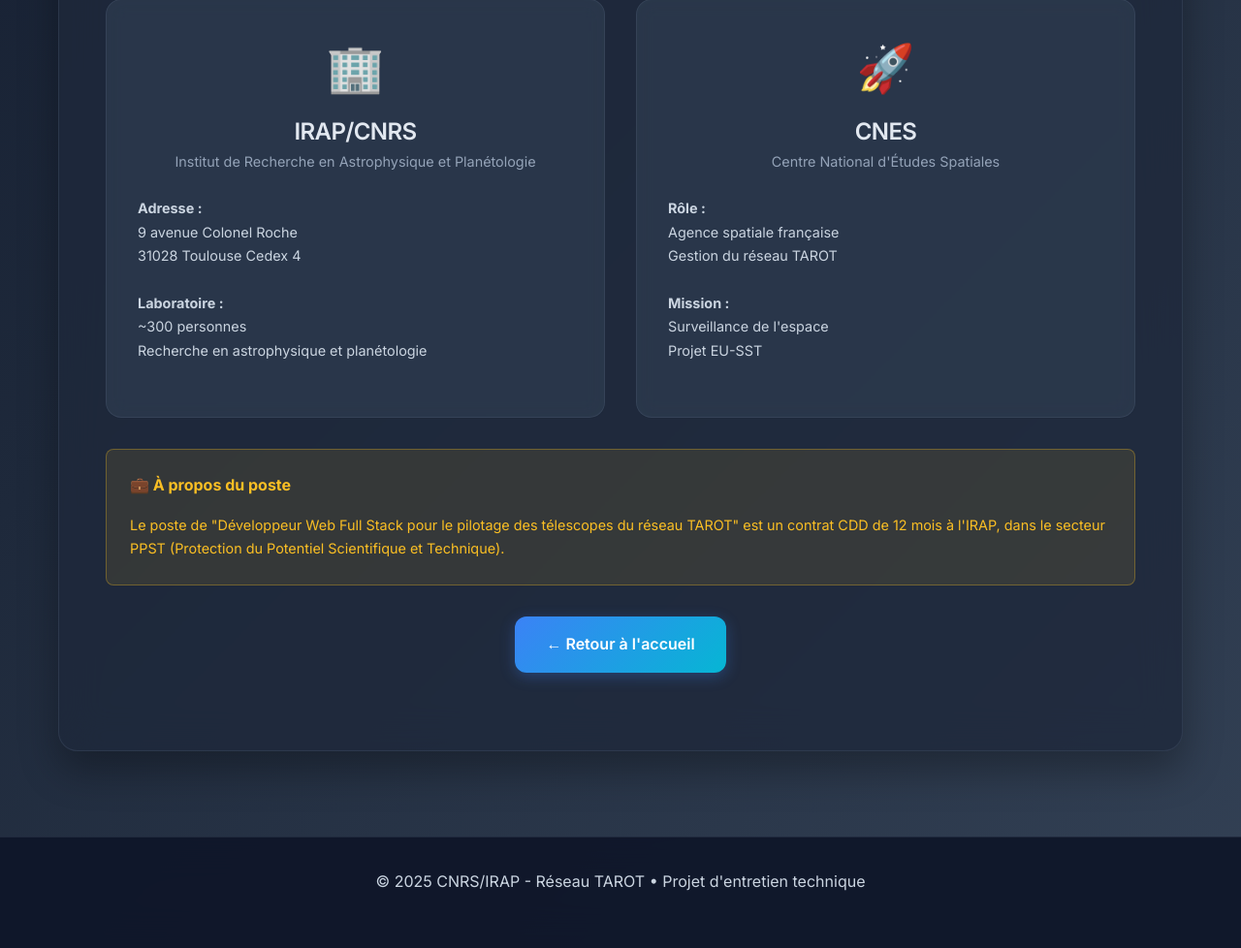
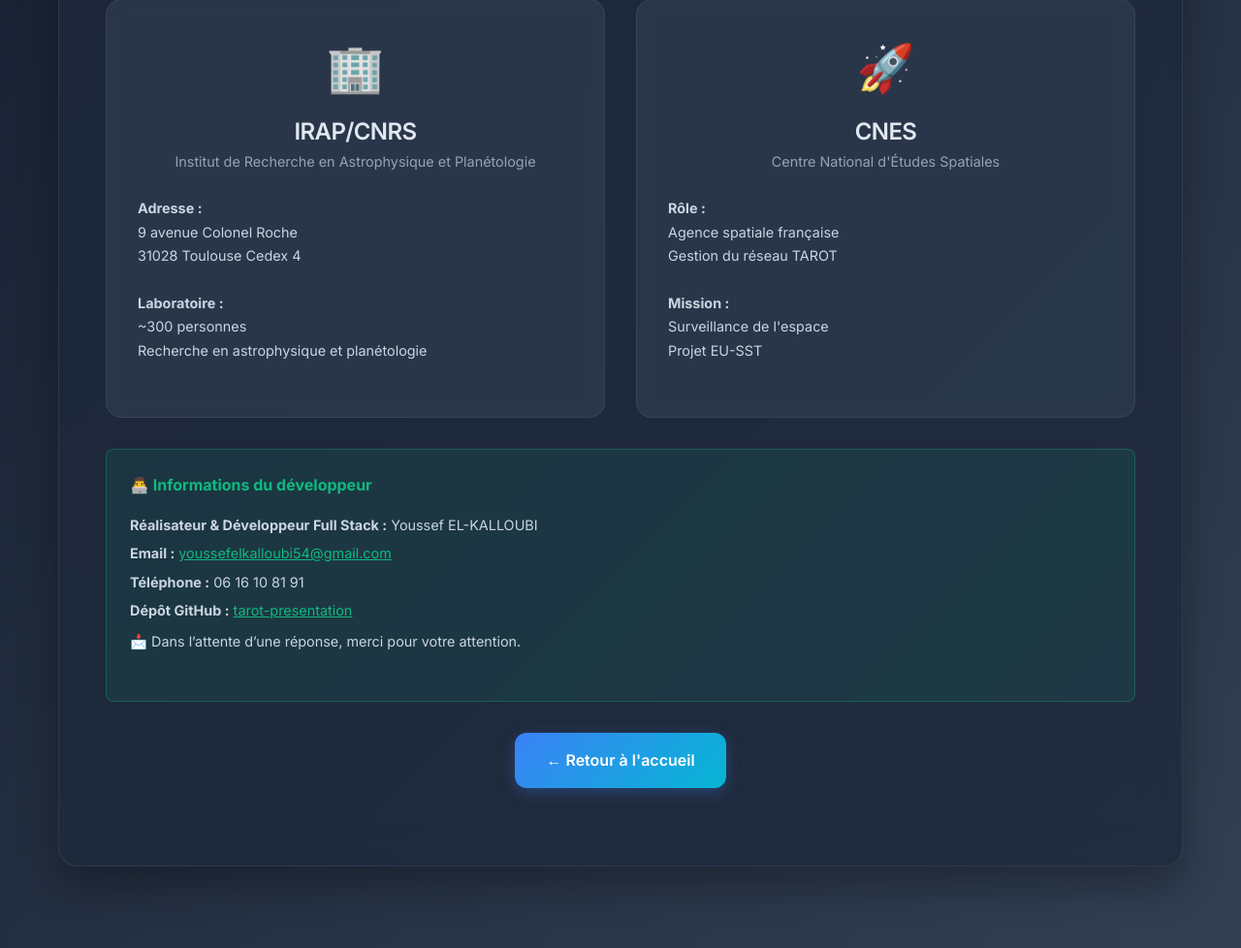
Before and after one commit to YoussefELKALLOUBI/tarot-presentation, a Django app: page /contact/ in a window 1280 px wide. Shown: the part 1193-2171 px from the top of the page at 97% size. Run offline with Django 3.2, Linux system fonts and the light colour scheme.

Commit message:
Update developer contact

```diff
--- a/presentation/templates/presentation/contact.html
+++ b/presentation/templates/presentation/contact.html
@@ -89,15 +89,16 @@
     </div>
 </div>
 
-<!-- Note sur le poste -->
-<div style="background: rgba(251, 191, 36, 0.1); border: 1px solid rgba(251, 191, 36, 0.3); padding: 1.5rem; border-radius: 8px; margin: 2rem 0;">
-    <h4 style="color: #fbbf24; margin-bottom: 1rem;">💼 À propos du poste</h4>
-    <p style="color: #fbbf24; font-size: 0.9rem; margin: 0;">
-        Le poste de "Développeur Web Full Stack pour le pilotage des télescopes du réseau TAROT"
-        est un contrat CDD de 12 mois à l'IRAP, dans le secteur PPST (Protection du Potentiel
-        Scientifique et Technique).
-    </p>
+<!-- Informations du développeur -->
+<div style="background: rgba(16, 185, 129, 0.1); border: 1px solid rgba(16, 185, 129, 0.3); padding: 1.5rem; border-radius: 8px; margin: 2rem 0;">
+    <h4 style="color: #10b981; margin-bottom: 1rem;">👨‍💻 Informations du développeur</h4>
+    <p style="font-size: 0.9rem; margin: 0.3rem 0;"><strong>Réalisateur & Développeur Full Stack :</strong> Youssef EL-KALLOUBI</p>
+    <p style="font-size: 0.9rem; margin: 0.3rem 0;"><strong>Email :</strong> <a href="mailto:youssefelkalloubi54@gmail.com" style="color: #10b981;">youssefelkalloubi54@gmail.com</a></p>
+    <p style="font-size: 0.9rem; margin: 0.3rem 0;"><strong>Téléphone :</strong> 06 16 10 81 91</p>
+    <p style="font-size: 0.9rem; margin: 0.3rem 0;"><strong>Dépôt GitHub :</strong> <a href="https://github.com/YoussefELKALLOUBI/tarot-presentation" target="_blank" style="color: #10b981;">tarot-presentation</a></p>
+    <p style="font-size: 0.9rem; margin-top: 0.5rem;">📩 Dans l’attente d’une réponse, merci pour votre attention.</p>
 </div>
+
 
 <div style="text-align: center; margin: 2rem 0;">
     <a href="{% url 'presentation:home' %}" class="btn-modern">
```
